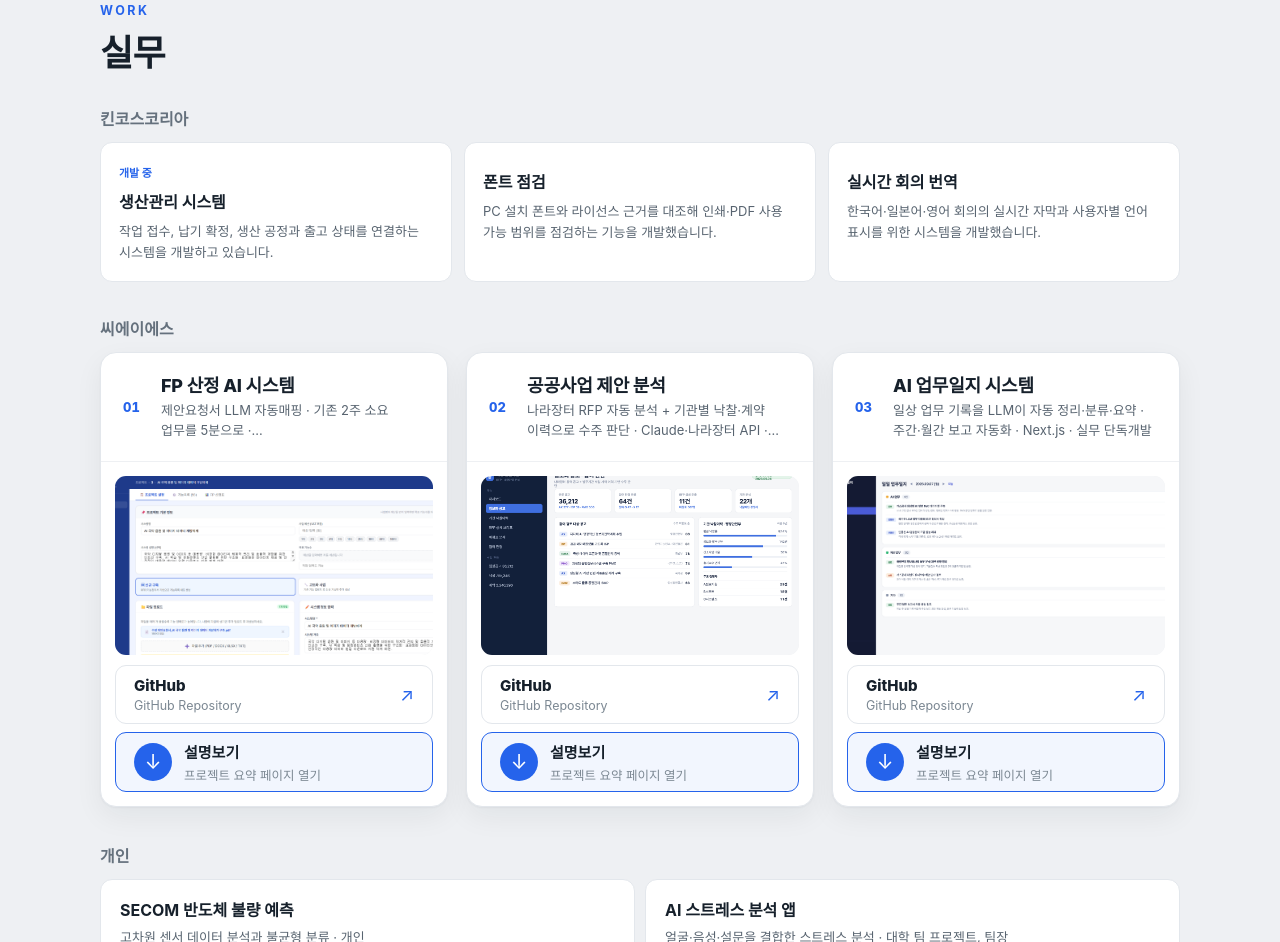
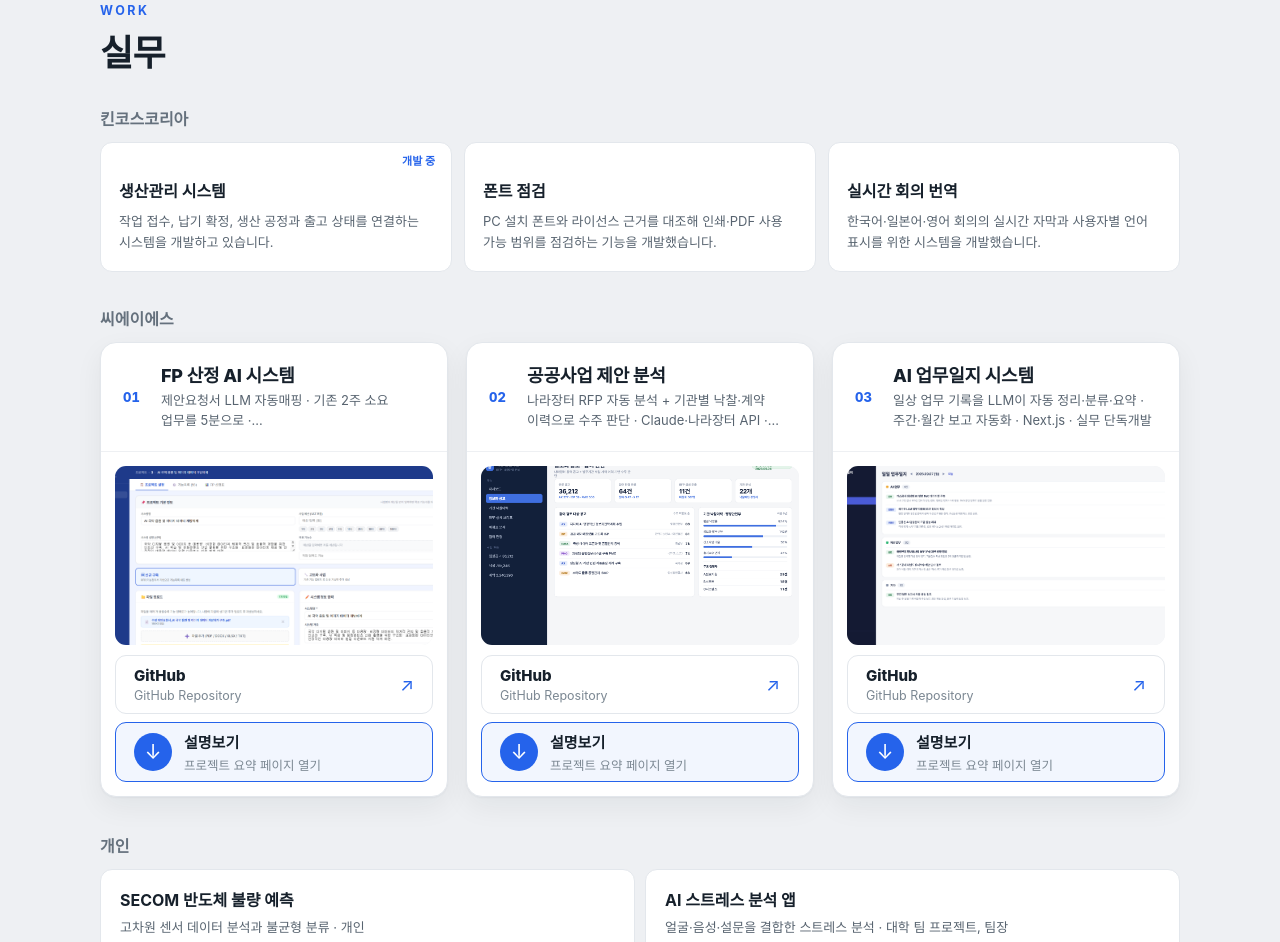
Before and after one commit to rjaekawpxm1-netizen/junsu-portfolio, a plain HTML site: page index.html in a window 1280 px wide. Shown: the part 776-1718 px from the top of the page. Drawn offline with nearby package versions, Linux system fonts and the light colour scheme; a web font is replaced by a local one.

Commit message:
킨코스 카드 제목 정렬과 개발 중 표시 우측 상단 배치

```diff
--- a/index.html
+++ b/index.html
@@ -19,8 +19,9 @@
     .pf-group-label { font-size: 16px; font-weight: 600; color: #65717d; margin: 0 0 12px; }
     .pf-work-grid { display: grid; grid-template-columns: repeat(3, minmax(0, 1fr)); gap: 18px; }
     .pf-mini-grid { display: grid; grid-template-columns: repeat(3, minmax(0, 1fr)); gap: 12px; }
-    .pf-mini { background: #fff; border: 1px solid #e3e7ec; border-radius: 12px; padding: 18px; }
-    .pf-mini h4 { font-size: 16px; margin: 8px 0; }
+    .pf-mini { position: relative; background: #fff; border: 1px solid #e3e7ec; border-radius: 12px; padding: 36px 18px 18px; }
+    .pf-mini-status { position: absolute; top: 10px; right: 16px; font-size: 11px; line-height: 16px; font-weight: 700; color: #2563eb; }
+    .pf-mini h4 { font-size: 16px; line-height: 24px; margin: 0 0 8px; }
     .pf-mini p { font-size: 13px; line-height: 1.6; color: #586470; margin: 0; }
     .pf-list { display: grid; grid-template-columns: repeat(2, minmax(0, 1fr)); gap: 10px; }
     .pf-list-item { display: flex; flex-direction: column; gap: 7px; padding: 17px 19px; background: #fff; border: 1px solid #e3e7ec; border-radius: 12px; }
@@ -88,7 +89,7 @@
       <div style="margin-top: 30px;">
         <h3 class="pf-group-label">킨코스코리아</h3>
         <div class="pf-mini-grid">
-          <div class="pf-mini"><span style="font-size: 11px; font-weight: 800; color: #2563eb;">개발 중</span><h4>생산관리 시스템</h4><p>작업 접수, 납기 확정, 생산 공정과 출고 상태를 연결하는 시스템을 개발하고 있습니다.</p></div>
+          <div class="pf-mini"><span class="pf-mini-status">개발 중</span><h4>생산관리 시스템</h4><p>작업 접수, 납기 확정, 생산 공정과 출고 상태를 연결하는 시스템을 개발하고 있습니다.</p></div>
           <div class="pf-mini"><h4>폰트 점검</h4><p>PC 설치 폰트와 라이선스 근거를 대조해 인쇄·PDF 사용 가능 범위를 점검하는 기능을 개발했습니다.</p></div>
           <div class="pf-mini"><h4>실시간 회의 번역</h4><p>한국어·일본어·영어 회의의 실시간 자막과 사용자별 언어 표시를 위한 시스템을 개발했습니다.</p></div>
         </div>
```
